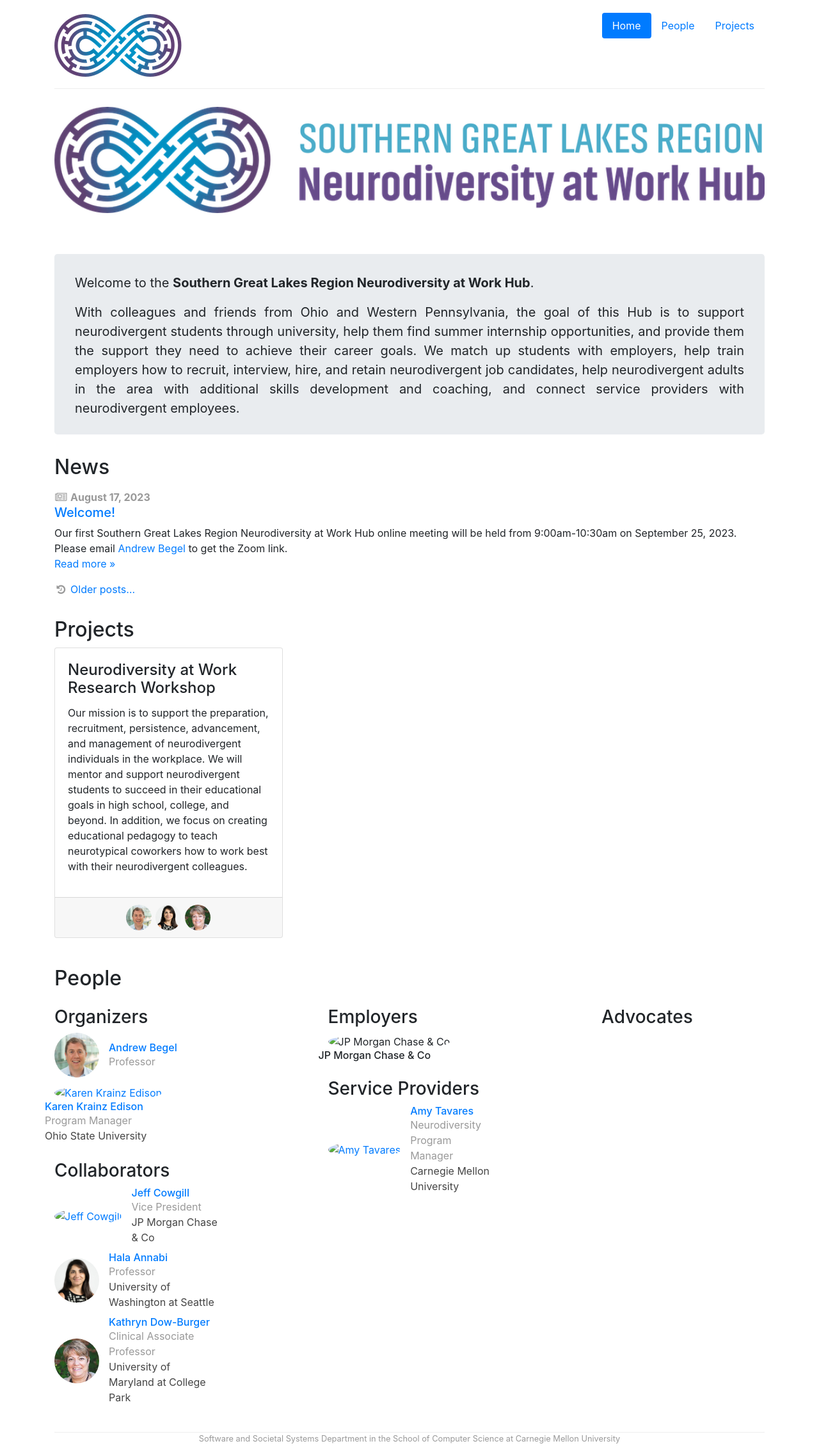
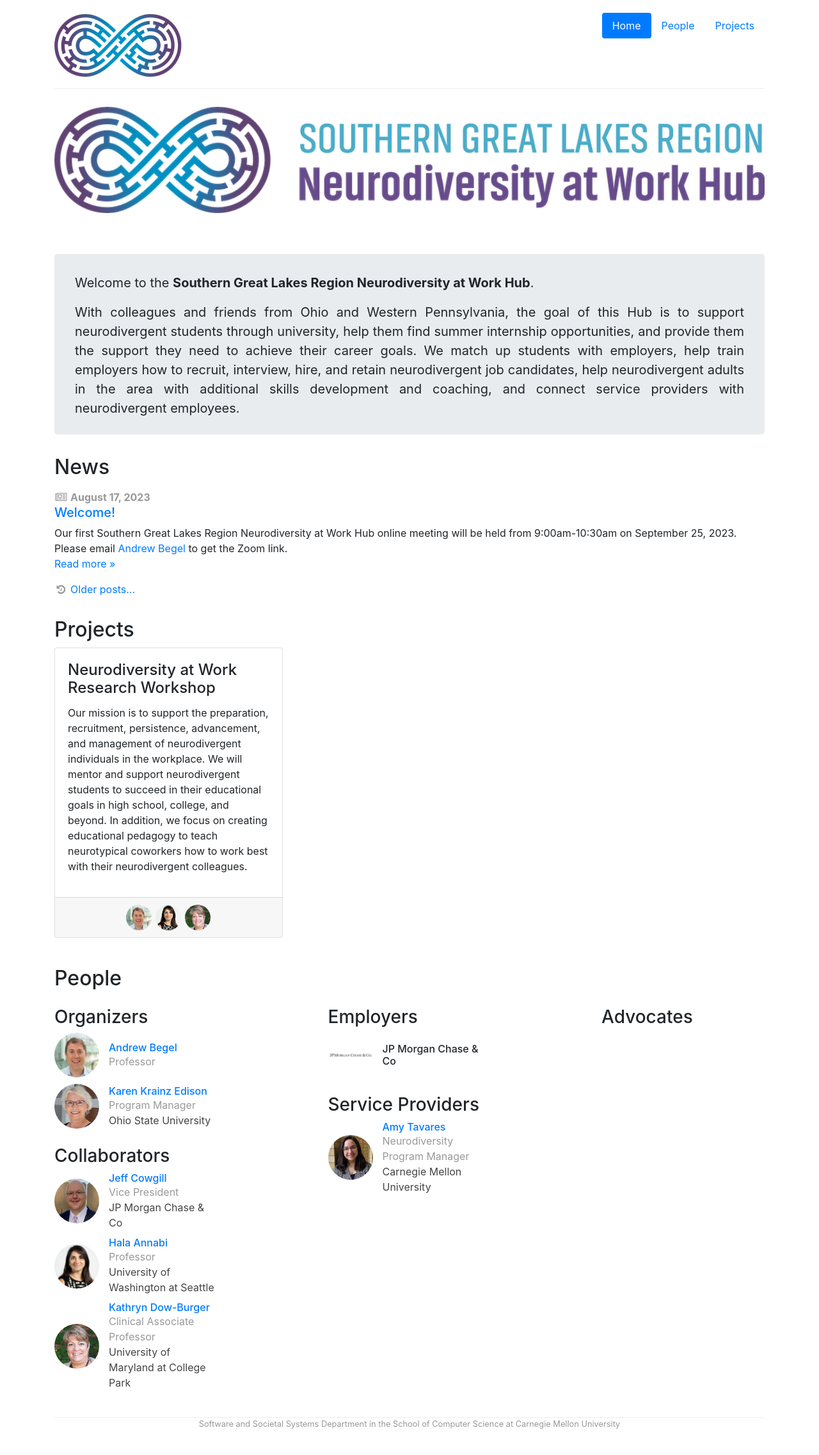
Before and after one commit to cmu-variability/neurodiversityatwork, a Jekyll site: the page built from index.html, in a window 1280 px wide. Shown: the whole page at 64% size. Built offline with Jekyll 4.4.1, drawn with Linux system fonts in a browser that asks for light colours; after the commit the page ends 2252 px from its top, so only the background shows below that.

Commit message:
Fixed people's img links.

```diff
--- a/_data/people.yml
+++ b/_data/people.yml
@@ -12,7 +12,7 @@
     bio: Program Manager
     org: Ohio State University
     webpage: https://nisonger.osu.edu/staff/krainz-edison-karen/
-    image: img/people/karen-krainz-edison.png
+    image: /img/people/karen-krainz-edison.png
 
 
 pm-amy-tavares:
@@ -21,12 +21,12 @@
     bio: Neurodiversity Program Manager
     org: Carnegie Mellon University
     webpage: https://www.linkedin.com/in/amy-tavares-1620/
-    image: img/people/amy-tavares.jpg
+    image: /img/people/amy-tavares.jpg
 
 employer-jpmc:
     display_name: "JP Morgan Chase & Co"
     role: employers
-    image: img/people/jpmc-logo.jpg
+    image: /img/people/jpmc-logo.jpg
 
 collaborator-jeff-cowgill:
     display_name: "Jeff Cowgill"
@@ -34,7 +34,7 @@
     bio: Vice President
     org: JP Morgan Chase & Co
     webpage: https://www.linkedin.com/in/jeff-cowgill-5534bb124/
-    image: img/people/jeff-cowgill.jpg
+    image: /img/people/jeff-cowgill.jpg
 
 collaborator-hala-annabi:
    display_name: "Hala Annabi"
```
Also changed, not shown: 3 other files.
